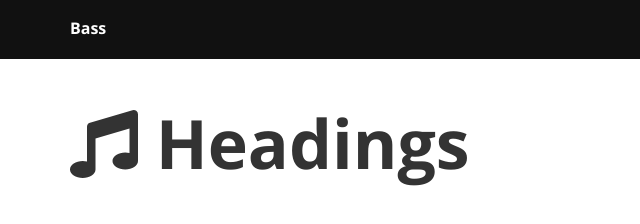
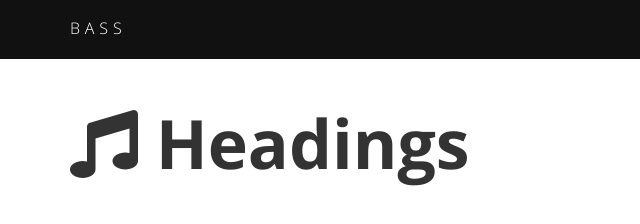
Before and after one commit to gitter-badger/bass, a website built with webpack: page src/index.html in a window 1280 px wide. Shown: the top 224 px of the page, 0-640 px from the left. Built offline with nearby package versions, Linux system fonts and the light colour scheme.

Commit message:
improve brand

```diff
--- a/src/scss/layout/_header.scss
+++ b/src/scss/layout/_header.scss
@@ -33,8 +33,10 @@
   }
 
   &__brand {
-    font-weight: bold;
+    font-weight: 300;
     color: #fff;
+    text-transform: uppercase;
+    letter-spacing: 5px;
   }
 
   &__nav {
```
